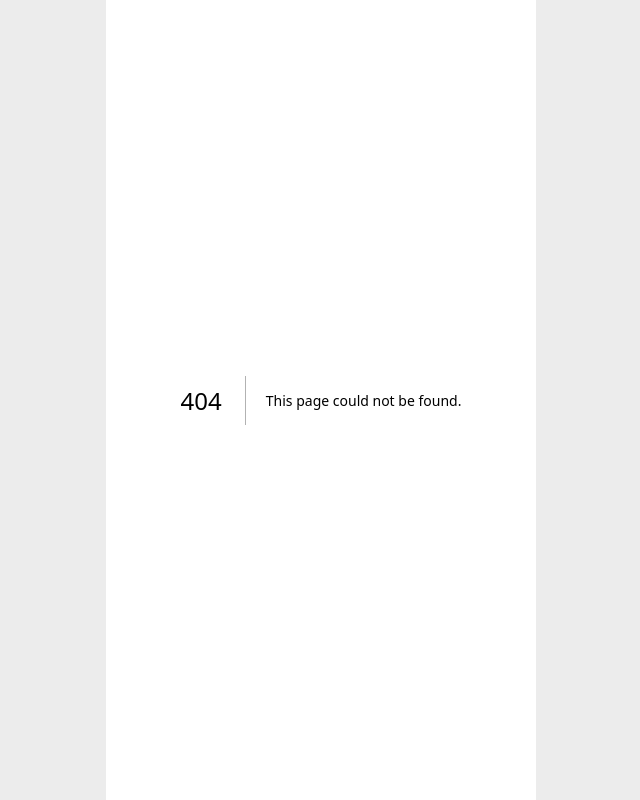
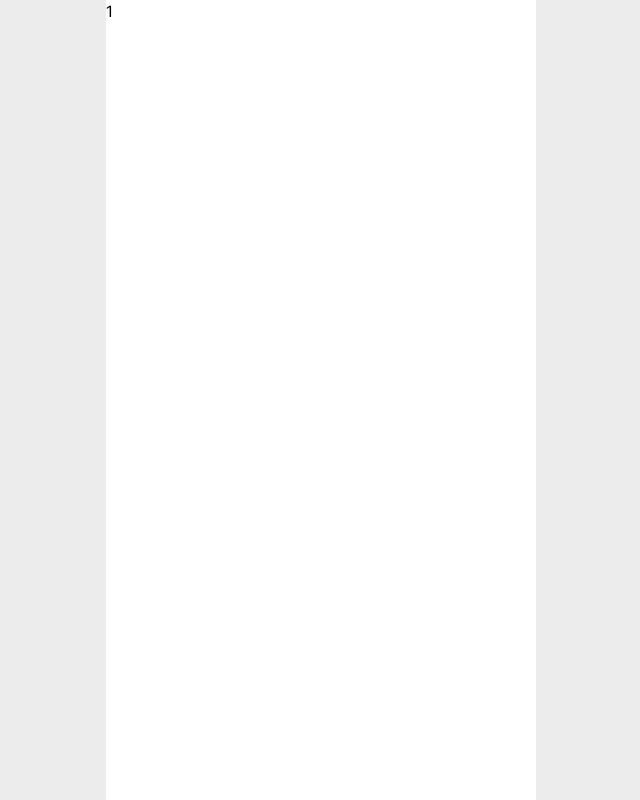
Before and after one commit to Nito-90z/Nito-Frontend, a Next.js app: page /product-list/product/1 in a window 1280 px wide. Before the commit this address had no page. Shown: the whole page, without its empty margins (319-959 px from the left). Built offline with nearby package versions, Linux system fonts and the light colour scheme.

Commit message:
feat : 상품 클릭 시 상품 상세 페이지로 이동

```diff
--- /dev/null
+++ b/src/app/(withoutNavBar)/product-list/product/[id]/page.tsx
@@ -0,0 +1,9 @@
+type Props = {
+  params: {
+    id: string;
+  };
+};
+
+export default function ProductDetailPage({ params: { id } }: Props) {
+  return <section className="flex flex-col gap-5 h-full">{id}</section>;
+}
--- a/src/components/products/ProductItem.tsx
+++ b/src/components/products/ProductItem.tsx
@@ -12,6 +12,7 @@ import ProductImage from "./wishList/ProductImage";
 import CheckBox from "../common/CheckBox";
 import { FavoriteProductInfo, Product } from "@/models/product";
 import AlarmOffIcon from "../common/icons/AlarmOffIcon";
+import { useRouter } from "next/navigation";
 
 type Props = {
   product: Product | FavoriteProductInfo;
@@ -40,6 +41,7 @@ export default function ProductItem({
     isStopSelling,
     isLowestPriceEver,
   } = product;
+  const router = useRouter();
   const isUnavailable = isOutOfStock || isStopSelling;
   const isFavoritePage = !("isFavorite" in product);
   const isSelected = selected?.includes(id);
@@ -48,7 +50,7 @@ export default function ProductItem({
     if (isEditing) {
       onSelect && onSelect(id);
     } else {
-      // 상세 페이지로 이동
+      router.push(`/product-list/product/${id}`);
     }
   };
   return (
```
